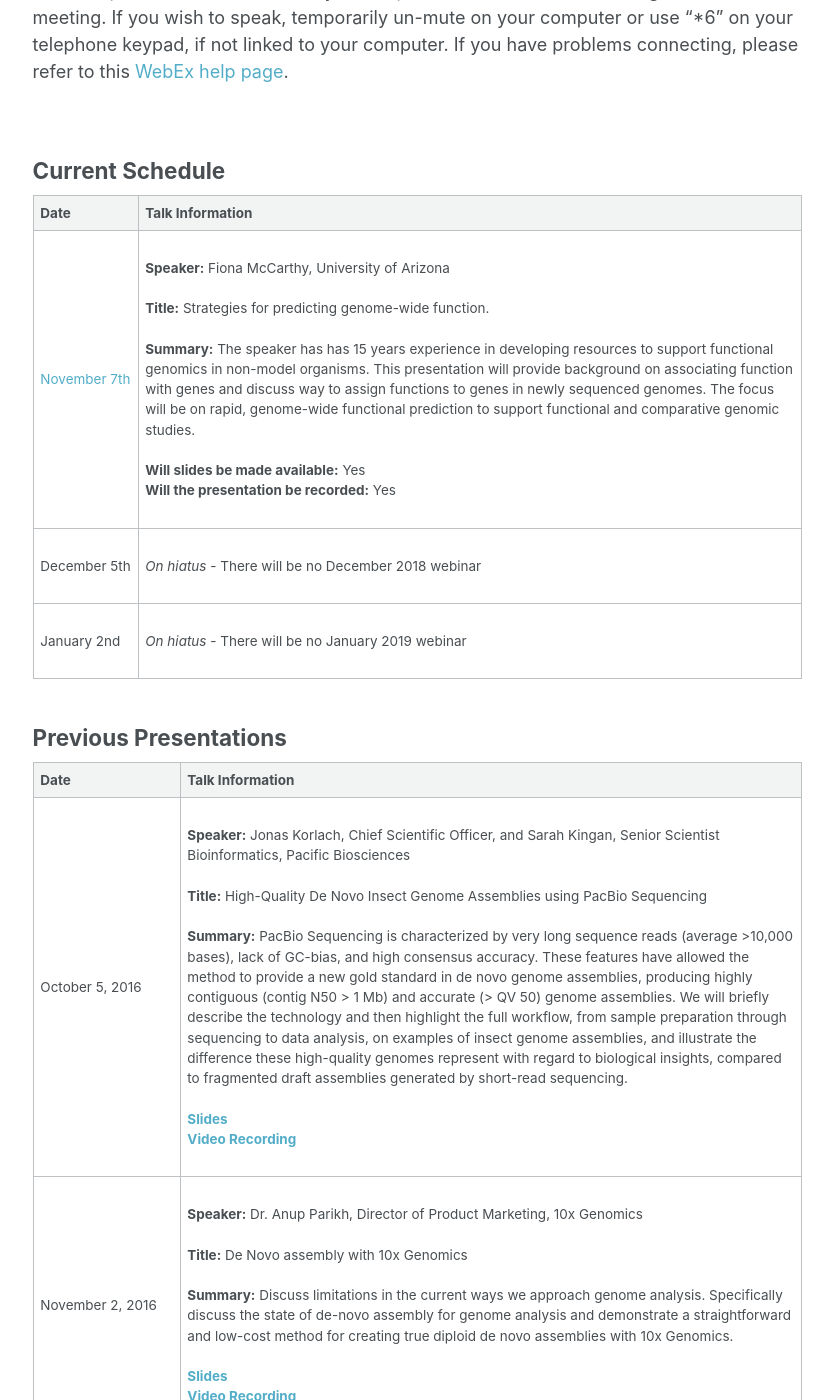
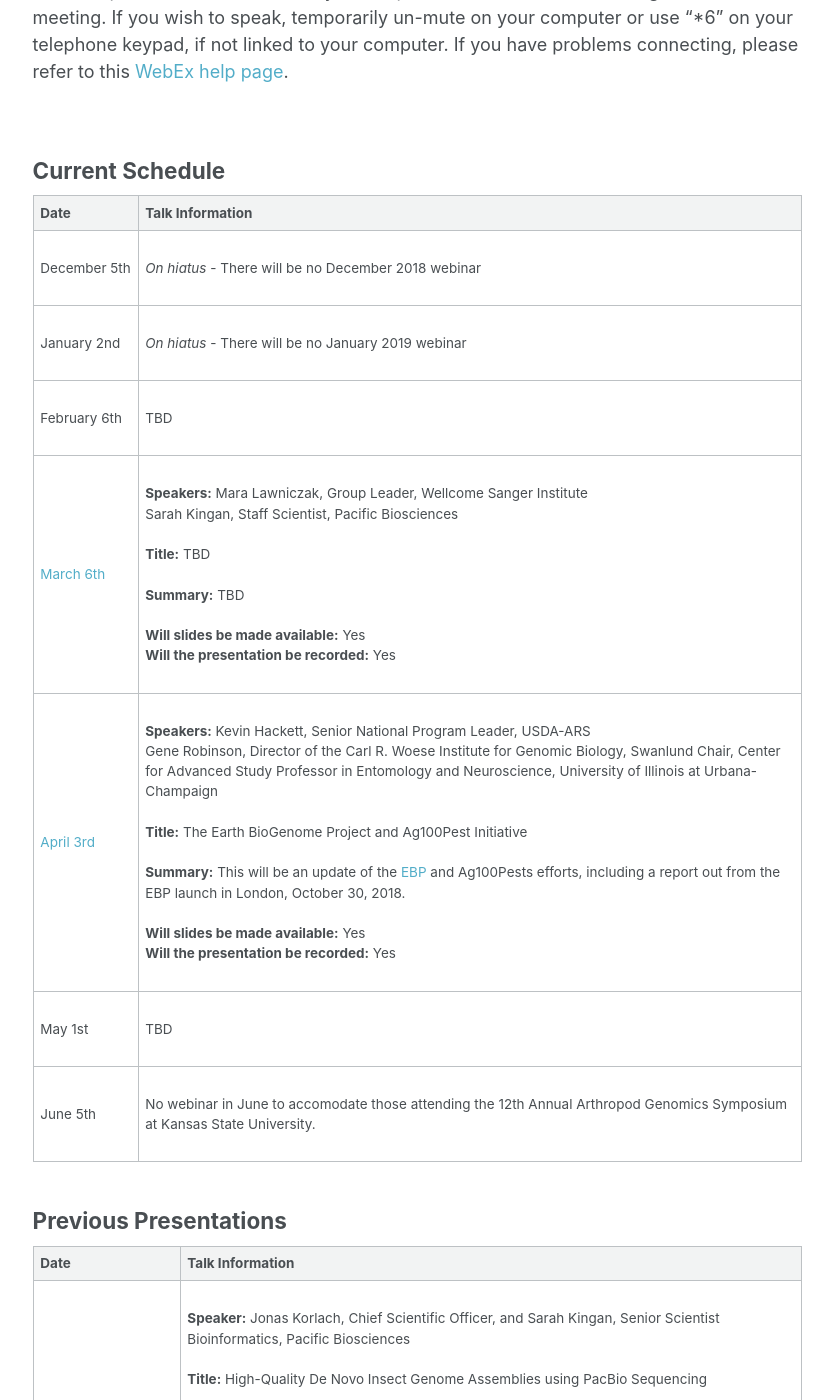
Before and after one commit to i5k/i5k.github.io, a Jekyll site: the page built from _pages/webinar.md, in a window 1280 px wide and 1400 px high, scrolled down 1396 px. Shown: the whole window, without its empty margins (249-1082 px from the left). Built offline with Jekyll 4.4.1, drawn with Linux system fonts in a browser that asks for light colours; some of the changed text lies outside the part shown.

Commit message:
Schedule updates

```diff
--- a/_pages/webinar.md
+++ b/_pages/webinar.md
@@ -34,9 +34,13 @@ If you have problems connecting, please refer to this [WebEx help page](https://
 
 | __Date__ | __Talk Information__|
 | ---- | ---- |
-|[November&nbsp;7th](https://www.timeanddate.com/worldclock/fixedtime.html?msg=i5k+webinar&iso=20181107T11&p1=263&ah=1)|<br>__Speaker:__ Fiona McCarthy, University of Arizona<br><br>__Title:__ Strategies for predicting genome-wide function. <br><br>__Summary:__ The speaker has has 15 years experience in developing resources to support functional genomics in non-model organisms. This presentation will provide background on associating function with genes and discuss way to assign functions to genes in newly sequenced genomes. The focus will be on rapid, genome-wide functional prediction to support functional and comparative genomic studies.<br><br>__Will slides be made available:__ Yes<br>__Will the presentation be recorded:__ Yes<br><br>|
 |December&nbsp;5th|<br>*On hiatus* - There will be no December 2018 webinar<br><br>|
 |January&nbsp;2nd|<br>*On hiatus* - There will be no January 2019 webinar<br><br>|
+|February&nbsp;6th|<br>TBD <br><br>|
+|[March&nbsp;6th](https://www.timeanddate.com/worldclock/fixedtime.html?msg=i5k+webinar&iso=20190306T11&p1=263&ah=1)|<br>__Speakers:__ Mara Lawniczak, Group Leader, Wellcome Sanger Institute<br>Sarah Kingan, Staff Scientist, Pacific Biosciences<br><br>__Title:__ TBD <br><br>__Summary:__ TBD<br><br>__Will slides be made available:__ Yes<br>__Will the presentation be recorded:__ Yes<br><br>|
+|[April&nbsp;3rd](https://www.timeanddate.com/worldclock/fixedtime.html?msg=i5k+webinar&iso=20190403T11&p1=263&ah=1)|<br>__Speakers:__ Kevin Hackett, Senior National Program Leader, USDA-ARS<br>Gene Robinson, Director of the Carl R. Woese Institute for Genomic Biology, Swanlund Chair, Center for Advanced Study Professor in Entomology and Neuroscience, University of Illinois at Urbana-Champaign<br><br>__Title:__ The Earth BioGenome Project and Ag100Pest Initiative <br><br>__Summary:__ This will be an update of the [EBP](https://www.earthbiogenome.org/) and Ag100Pests efforts, including a report out from the EBP launch in London, October 30, 2018.<br><br>__Will slides be made available:__ Yes<br>__Will the presentation be recorded:__ Yes<br><br>|
+|May&nbsp;1st|<br>TBD <br><br>|
+|June&nbsp;5th|<br>No webinar in June to accomodate those attending the 12th Annual Arthropod Genomics Symposium at Kansas State University.<br><br>|
 
 <a name="previous"></a>
 
@@ -69,4 +73,5 @@ If you have problems connecting, please refer to this [WebEx help page](https://
 |July&nbsp;11th,&nbsp;2018|<br>*Note this date is one week later than normal due to the US Federal Holiday on July 4th*<br><br>__Speaker:__ Dr. Brian J. Henson, Sr. Sequencing Specialist, Mid-Atlantic, Illumina, Inc. <br><br>__Title:__ Using Illumina’s NGS Technology to Empower Genetic Discovery<br><br>__Summary:__ This seminar will focus on how Illumina’s SBS (sequencing by synthesis) technology can be used to drive genomic discovery. We will present an overview of how NGS works and discuss our different platforms. We will also discuss whole genome sequencing with a focus on our Nextera DNA Flex library prep kit.<br><br>__[Slides](i5k_webinar_Henson_illumina-07-11-2018.pdf)__ <br>__Will the presentation be recorded:__ No video recording made available<br><br>
 |August&nbsp;1st&nbsp;2018|<br> __CANCELED__<br><br>|
 |September&nbsp;5th,&nbsp;2018|<br>__Speaker:__ Gregg Thomas, Department of Biology and Department of Computer Science, Indiana University <br><br>__Title:__ Large-scale gene family analysis across Arthropods  <br><br>__Summary:__ Gene duplications and losses can have a great impact on the evolution of species by leading to functional innovation. As part of the i5K pilot project, we have completed a phylogenomic analysis of gene families across 76 Arthropod species. During this presentation, I will summarize the methods used to perform this analysis, including phylogeny reconstruction and estimation of ancestral gene content. I will also demonstrate use of the [i5K gene family website](https://cgi.soic.indiana.edu/~grthomas/i5k-web/main.html), which is a resource for the community to analyze the gene family data for their species of interest. <br><br>__[Slides](i5k_webinar_Thomas-09-15-2018.pdf)__<br>__Video Recording coming soon__<br><br>|
-|October&nbsp;3rd,&nbsp;2018|<br>__Speaker:__ Rosa Fernández, Bioinformatics & Genomics Unit, Center for Genomic Regulation, Barcelona (Spain)<br><br>__Title:__ The 'other' arthropods: a phylotranscriptomics approach to species tree reconstruction. <br><br>__Summary:__ In this seminar, I will discuss the latest efforts to shed light on some recalcitrant systematic conundrums in non-insect arthropods (namely arachnids and myriapods), as well as provide an overall view of methodologies and sensitivity analyses commonly used to test hypothesis robustness in species tree reconstruction.<br><br>__Slides coming soon__<br>__Will the presentation be recorded:__ No video recording made available.<br><br>|
+|October&nbsp;3rd,&nbsp;2018|<br>__Speaker:__ Rosa Fernández, Bioinformatics & Genomics Unit, Center for Genomic Regulation, Barcelona (Spain)<br><br>__Title:__ The 'other' arthropods: a phylotranscriptomics approach to species tree reconstruction. <br><br>__Summary:__ In this seminar, I will discuss the latest efforts to shed light on some recalcitrant systematic conundrums in non-insect arthropods (namely arachnids and myriapods), as well as provide an overall view of methodologies and sensitivity analyses commonly used to test hypothesis robustness in species tree reconstruction.<br><br>__Slides coming soon__<br>No video recording made available.<br><br>|
+|November&nbsp;7th,&nbsp;2018|<br>__Speaker:__ Fiona McCarthy, University of Arizona<br><br>__Title:__ Strategies for predicting genome-wide function. <br><br>__Summary:__ The speaker has has 15 years experience in developing resources to support functional genomics in non-model organisms. This presentation will provide background on associating function with genes and discuss way to assign functions to genes in newly sequenced genomes. The focus will be on rapid, genome-wide functional prediction to support functional and comparative genomic studies.<br><br>__Slides coming soon__<br>__Video Recording coming soon__<br><br>|
```
